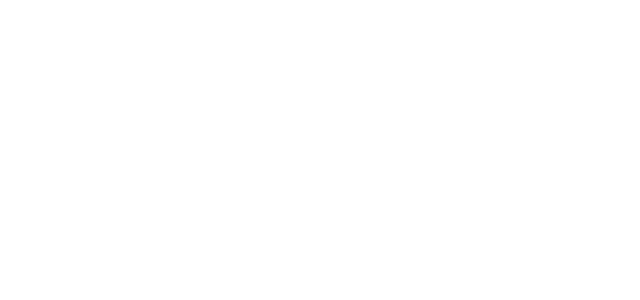
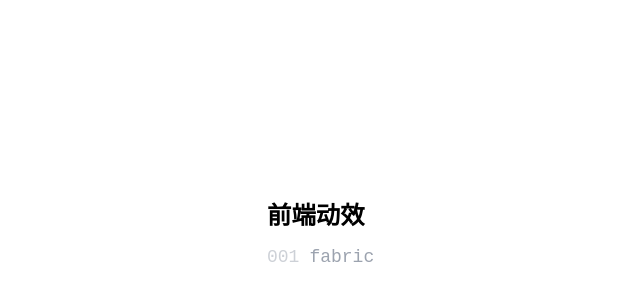
Before and after one commit to xiaoFeng5210/ani-effect, a React app: page / in a window 1280 px wide. Shown: the part 182-482 px from the top of the page, without its empty margins (123-763 px from the left). Built offline with nearby package versions, Linux system fonts and the light colour scheme.

Commit message:
一些css样式和页面

```diff
--- a/package.json
+++ b/package.json
@@ -37,6 +37,7 @@
     "jest-resolve": "^27.4.2",
     "jest-watch-typeahead": "^1.0.0",
     "mini-css-extract-plugin": "^2.4.5",
+    "node-sass": "^7.0.3",
     "postcss": "^8.4.4",
     "postcss-flexbugs-fixes": "^5.0.2",
     "postcss-loader": "^6.2.1",
@@ -51,7 +52,8 @@
     "react-router-dom": "^6.4.2",
     "resolve": "^1.20.0",
     "resolve-url-loader": "^4.0.0",
-    "sass-loader": "^12.3.0",
+    "sass": "^1.56.0",
+    "sass-loader": "^12.6.0",
     "semver": "^7.3.5",
     "source-map-loader": "^3.0.0",
     "style-loader": "^3.3.1",
--- a/src/App.tsx
+++ b/src/App.tsx
@@ -1,6 +1,6 @@
 import React from 'react';
 import './styles/App.css';
-import HomePage from "./pages/home";
+import Home from "./pages/Home";
 
 
 
@@ -8,7 +8,7 @@
 
   return (
     <div className="App">
-      <HomePage />
+      <Home />
     </div>
   );
 }
--- /dev/null
+++ b/src/pages/Home.tsx
@@ -0,0 +1,30 @@
+import React from 'react';
+import { useState } from "react";
+// import { Link } from 'react-router-dom';
+import styles from '../styles/Home.module.scss';
+import '../styles/common.scss'
+
+function Home() {
+    const [names] = useState([
+        'fabric'
+    ]);
+
+    return (
+        <div className={[styles.index_page, styles.centered].join(' ')}>
+            <h1 className={styles.font_size}>前端动效</h1>
+            <pre className={styles.pre_content}>
+                {
+                    names.map((name, index) => {
+                        return (<div className={styles.pre_item}>
+                            <span className={['mr-2', 'op-5'].join(' ')}>{ index + 1 < 10 ? `00${index + 1}` : index + 1 <= 99 ? `0${index + 1}` : `${index + 1}` }</span>
+                            <span>{ name }</span>
+                        </div>)
+                    })
+                }
+
+            </pre>
+        </div>
+    )
+}
+
+export default Home
--- a/src/pages/home.tsx
+++ /dev/null
@@ -1,9 +0,0 @@
-import React from 'react';
-
-function Home() {
-    return (
-        <div></div>
-    )
-}
-
-export default Home
--- a/src/styles/App.css
+++ b/src/styles/App.css
@@ -1,6 +1,9 @@
 .App {
-  text-align: center;
   text-decoration: none;
+  width: 100%;
+  min-height: 100vh;
+  display: flex;
+  justify-content: center;
 }
 
 .App-logo {
@@ -37,3 +40,9 @@
     transform: rotate(360deg);
   }
 }
+
+@media (min-width: 768px) {
+  .index-page {
+    width: auto;
+  }
+}
--- /dev/null
+++ b/src/styles/Home.module.scss
@@ -0,0 +1,34 @@
+.index_page {
+  font-family: Fira Code,Menlo,Monaco,Consolas,Liberation Mono,Courier New,monospace;
+  max-height: 100%;
+  //min-height: 500px;
+  width: 500px;
+  padding: 60px 40px 30px;
+  overflow: auto;
+  //border: 1px solid black;
+}
+.centered {
+  position: fixed;
+  top: 50%;
+  left: 50%;
+  transform: translate(-50%,-50%);
+}
+.pre_content {
+  width: 100%;
+  height: auto;
+  display: grid;
+  grid-template-columns: repeat(auto-fit, minmax(200px, 1fr));
+}
+
+.pre_item {
+  //font-size:
+  margin: 0 16px 0 0;
+  font-size: 18px;
+  color: #9CA3AF
+}
+
+.font_size {
+  font-size: 1.525rem;
+  line-height: 1.85rem;
+  font-weight: 700;
+}
--- /dev/null
+++ b/src/styles/common.scss
@@ -0,0 +1,8 @@
+
+.mr-2 {
+  margin-right: 10px;
+}
+
+.op-5 {
+  opacity: 0.5;
+}
```
Also changed, not shown: 1 other file (tests, documents, lock files or other folders).
